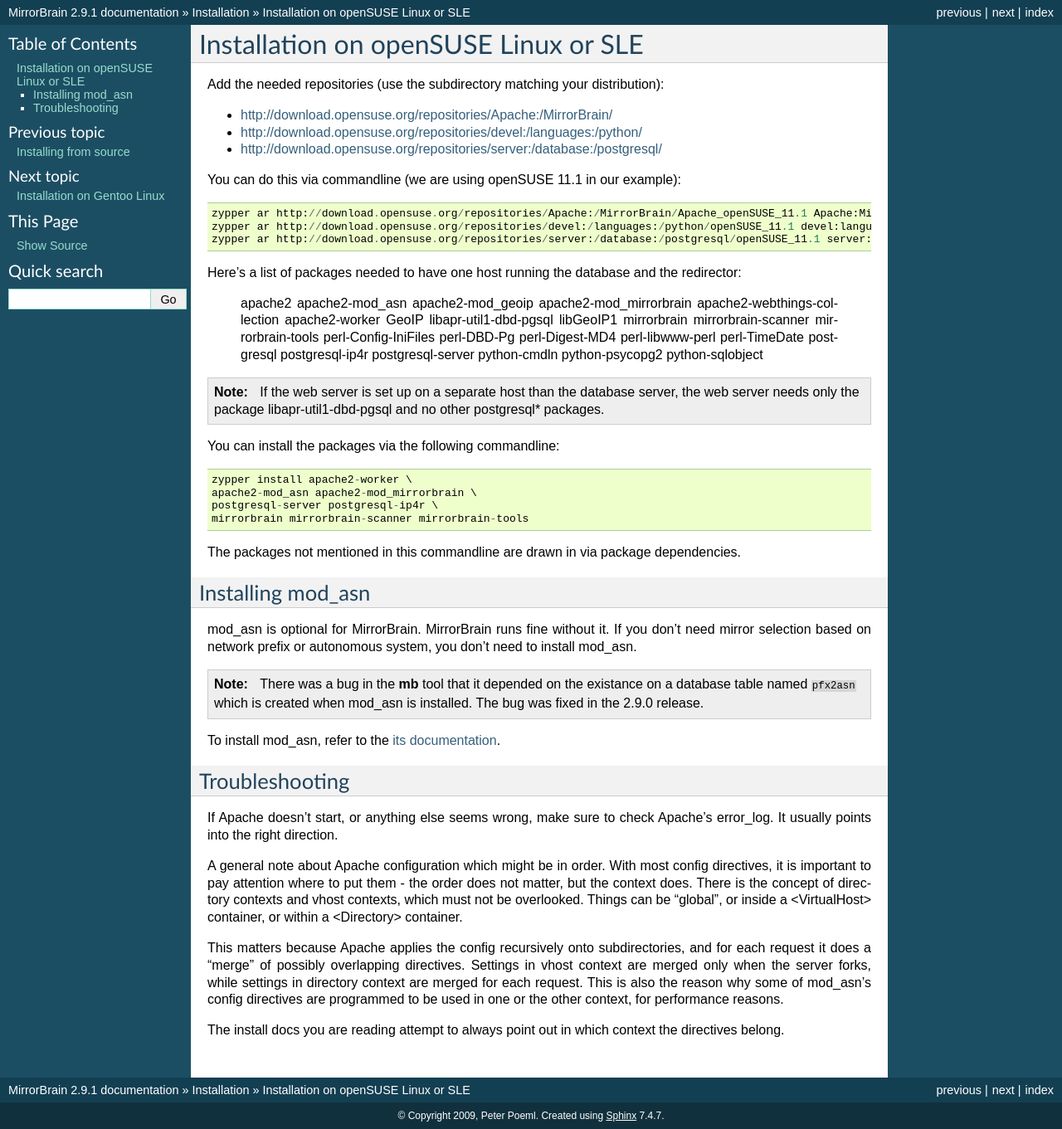
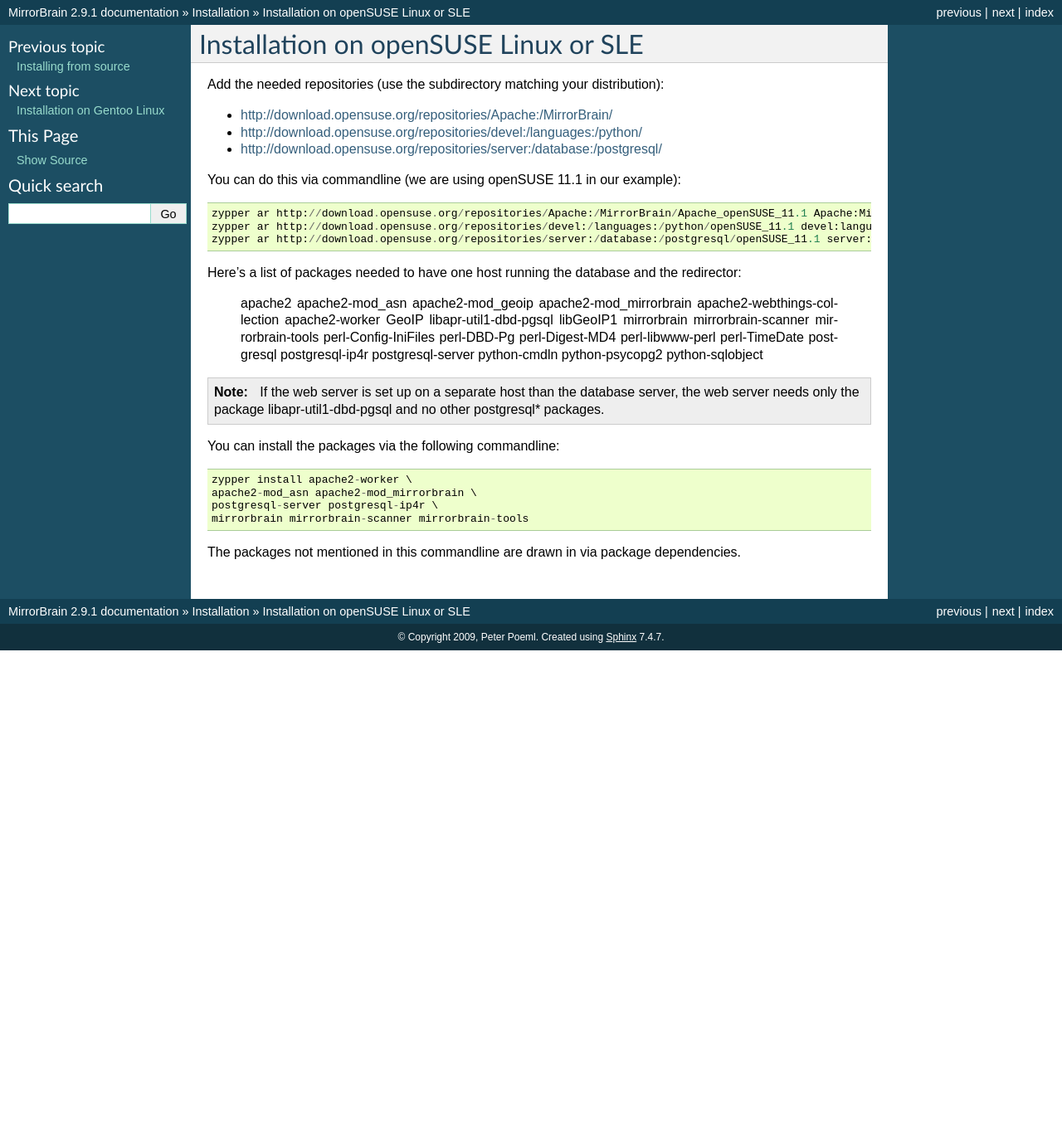
Before and after one commit to hayalci/mirrorbrain, a Sphinx documentation site: the page built from docs/installation/opensuse.rst, in a window 1280 px wide. Shown: the whole page at 83% size. Built offline with Sphinx 7.4.7, drawn with Linux system fonts in a browser that asks for light colours; after the commit the page ends 900 px from its top, so only the background shows below that.

Commit message:
docs/installation: - move the mod_asn and troubleshooting sections off the opensuse-specific notes. - add a note to the rather empty configuration section.
git-svn-id: http://svn.mirrorbrain.org/svn/mirrorbrain/trunk@7750 2d291e14-ff0c-0410-a3fa-d5caa9871f55

```diff
--- a/docs/configuration.rst
+++ b/docs/configuration.rst
@@ -4,8 +4,8 @@
 
 To be written.
 
-
-
+For now, please refer to the installation section, which contains most of the
+information.
 
 
 
--- a/docs/index.rst
+++ b/docs/index.rst
@@ -11,14 +11,14 @@
 .. toctree::
 
    intro
-
    installation/index
    configuration
-   configuration_reference
    mirrors
    developer
    bugs
    changes
+
+.. configuration_reference
 
 Indices and tables
 ==================
--- a/docs/installation/index.rst
+++ b/docs/installation/index.rst
@@ -8,4 +8,6 @@
     source
     opensuse
     gentoo
+    mod_asn
+    troubleshooting
     memcache
--- a/docs/installation/opensuse.rst
+++ b/docs/installation/opensuse.rst
@@ -1,7 +1,7 @@
 
 
 Installation on openSUSE Linux or SLE
-================================================================================
+-------------------------------------
 
 Add the needed repositories (use the subdirectory matching your distribution):
 
@@ -60,48 +60,3 @@
 ..            GeoIPDBFile /var/lib/GeoIP/GeoIP.dat MMapCache
 ..            GeoIPOutput Env
 ..         </IfModule>
-
-
-
-********************************************************************************
-Installing mod_asn
-********************************************************************************
-
-mod_asn is optional for MirrorBrain. MirrorBrain runs fine without it. If you
-don't need mirror selection based on network prefix or autonomous system, you
-don't need to install mod_asn.
-
-.. note::
-   There was a bug in the :program:`mb` tool that it depended on the existance on
-   a database table named ``pfx2asn`` which is created when mod_asn is installed. The
-   bug was fixed in the 2.9.0 release.
-
-To install mod_asn, refer to the `its documentation`__.
-
-__ /mod_asn/docs/
-
-
-
-********************************************************************************
-Troubleshooting
-********************************************************************************
-
-If Apache doesn't start, or anything else seems wrong, make sure to check
-Apache's error_log. It usually points into the right direction.
-
-A general note about Apache configuration which might be in order. With most
-config directives, it is important to pay attention where to put them - the
-order does not matter, but the context does. There is the concept of directory
-contexts and vhost contexts, which must not be overlooked.  Things can be
-"global", or inside a <VirtualHost> container, or within a <Directory>
-container.
-
-This matters because Apache applies the config recursively onto subdirectories,
-and for each request it does a "merge" of possibly overlapping directives.
-Settings in vhost context are merged only when the server forks, while settings
-in directory context are merged for each request. This is also the reason why
-some of mod_asn's config directives are programmed to be used in one or the
-other context, for performance reasons.
-
-The install docs you are reading attempt to always point out in which context
-the directives belong.
```
Also changed, not shown: docs/installation/mod_asn.rst (added, +16 -0 lines), docs/installation/troubleshooting.rst (added, +27 -0 lines).
